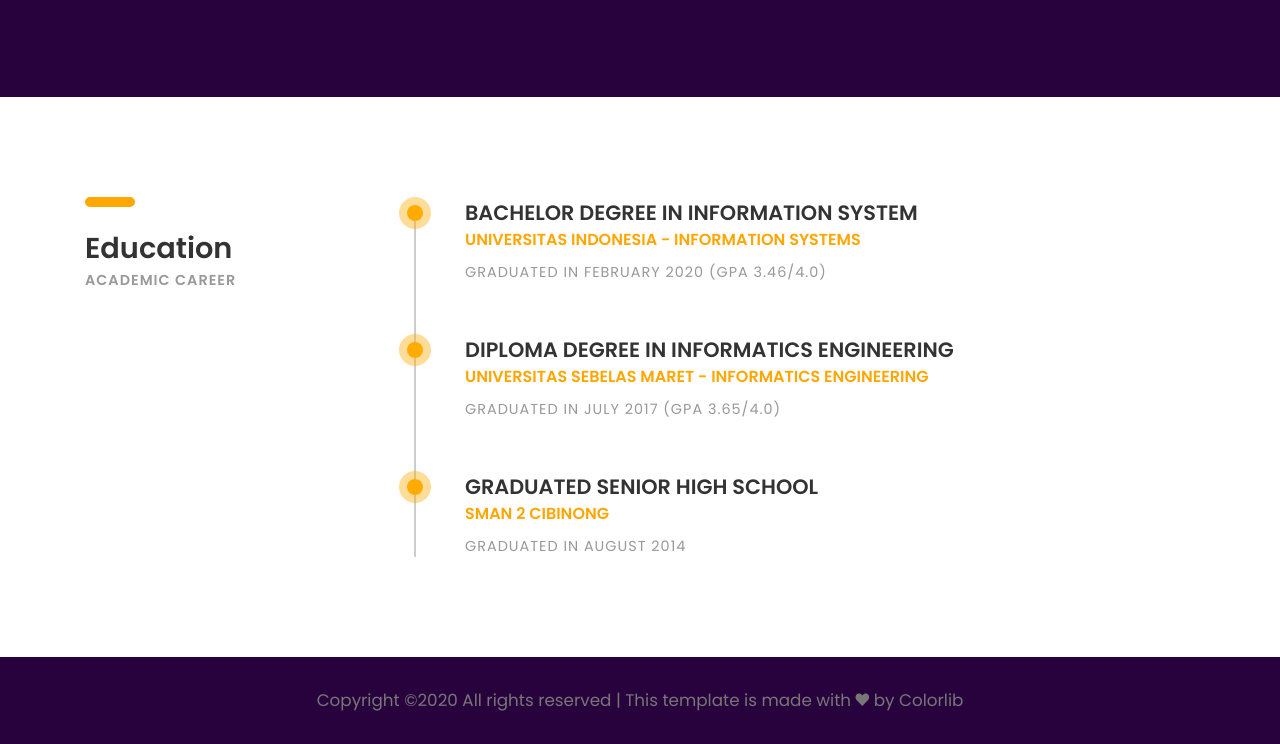
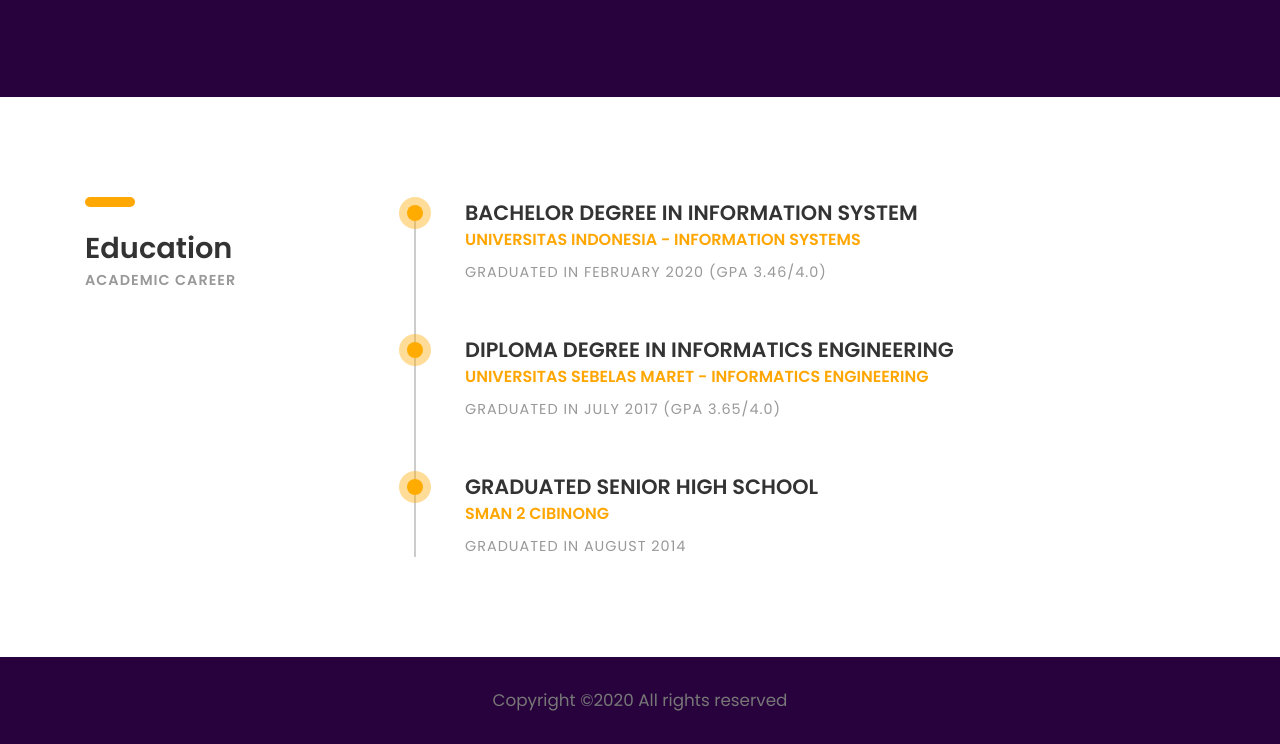
Before and after one commit to juliodanu/juliodanu-cv.github.io, a plain HTML site: page index.html in a window 1280 px wide. Shown: the part 6140-6884 px from the top of the page. Drawn offline with Linux system fonts and the light colour scheme; files whose address does not match are found by name.

Commit message:
Edit footer

```diff
--- a/index.html
+++ b/index.html
@@ -434,8 +434,7 @@
 			<!-- Link back to Colorlib can't be removed. Template is licensed under CC BY 3.0. -->
 			Copyright &copy;<script>
 				document.write(new Date().getFullYear());
-			</script> All rights reserved | This template is made with <i class="ion-heart" aria-hidden="true"></i> by
-			<a href="https://colorlib.com" target="_blank">Colorlib</a>
+			</script> All rights reserved
 			<!-- Link back to Colorlib can't be removed. Template is licensed under CC BY 3.0. -->
 		</p>
 
```
